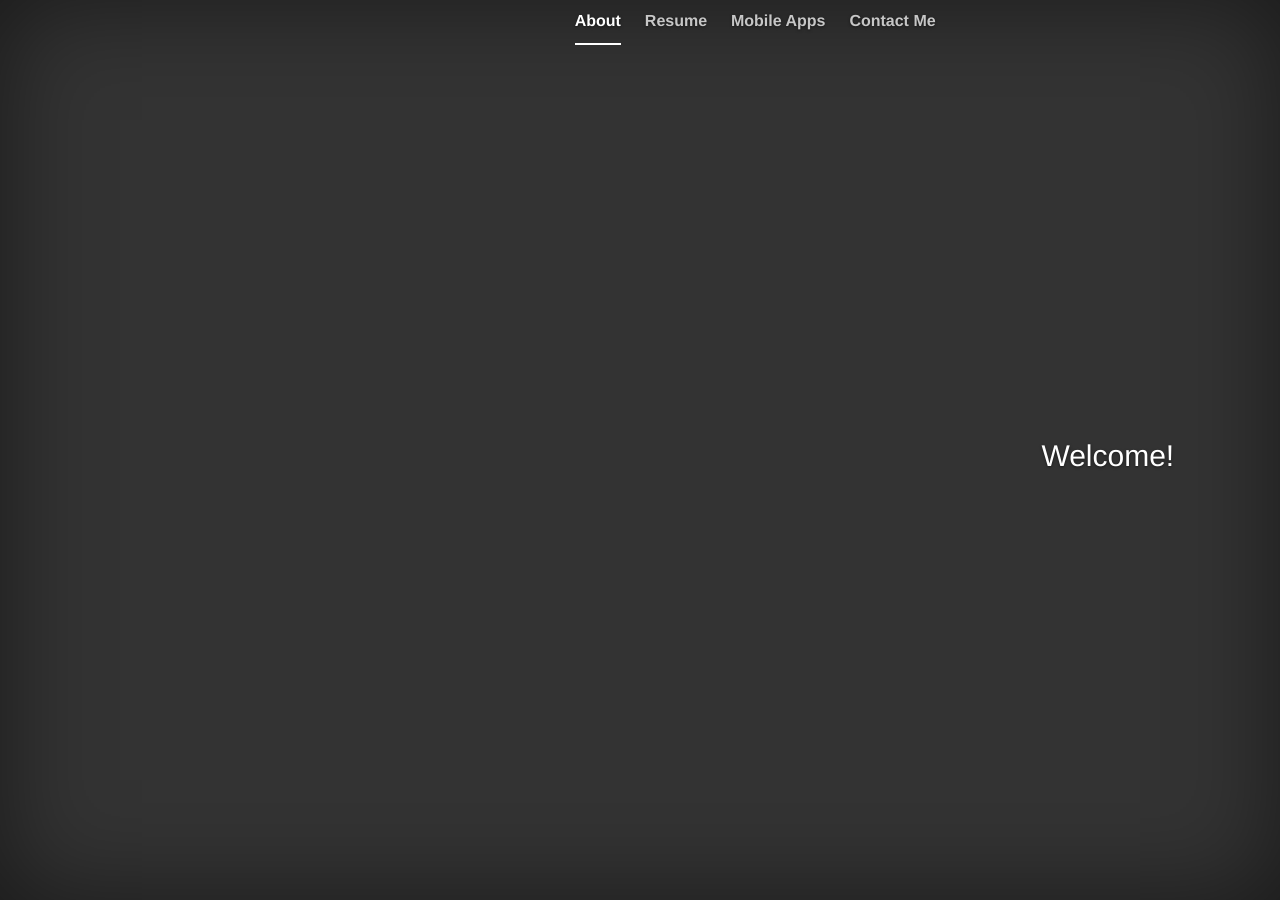
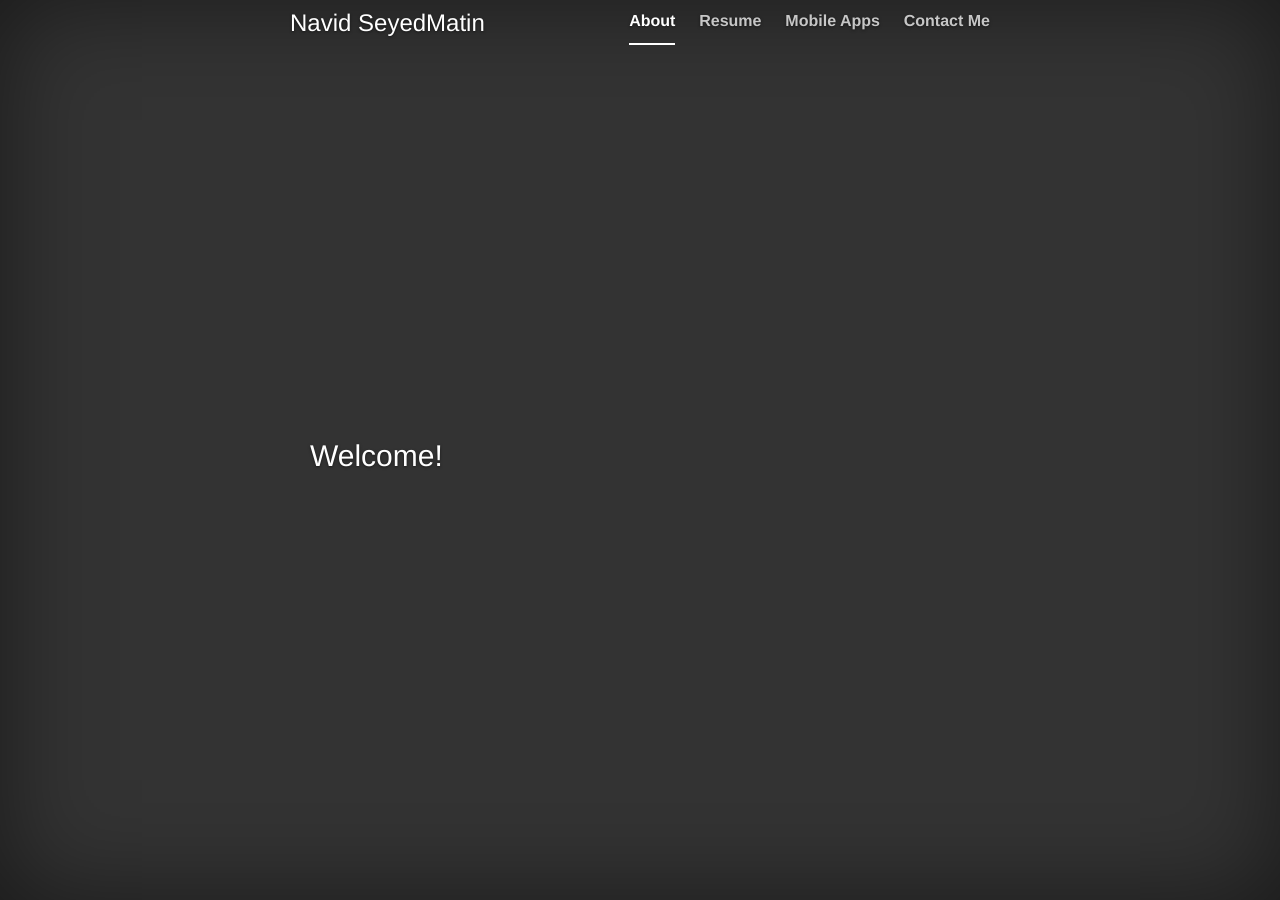
Before and after one commit to navidmatin/navidmatin, a Jekyll site: the page built from index.html, in a window 1280 px wide. Built offline with Jekyll 4.4.1, drawn with Linux system fonts in a browser that asks for light colours; nearby versions of some CDN libraries.

Commit message:
some minor tweeks

```diff
--- a/_includes/nav.html
+++ b/_includes/nav.html
@@ -22,10 +22,13 @@
 
     </nav>-->
 <nav>
+<div class="masthead clearfix">
+<h3 class="masthead-brand">Navid SeyedMatin</h3>
   <ul class="nav masthead-nav">
     <li {% if page.slug == "about" %} class="active"{% endif %}><a href="/">About</a></li>
     <li {% if page.slug == "resume" %} class="active"{% endif %}><a href="/resume">Resume</a></li>
     <li {% if page.slug == "apps" %} class="active"{% endif %}><a href="/apps">Mobile Apps</a></li>
     <li {% if page.slug == "contact" %} class="active"{% endif %}><a href="/contact">Contact Me</a></li>
   </ul>
+  </div>
 </nav>
--- a/_layouts/default.html
+++ b/_layouts/default.html
@@ -5,15 +5,18 @@
     </head>
   <body>
   	<div class="site-wrapper" >
-  	{% include nav.html %}
-	  	<div class="site-wrapper-inner" style="display:none">
-	  		<div ckass="cover-container">
-		 	{{ content }}
+
+	  	<div class="site-wrapper-inner">
+	  		<div class="cover-container">
+  			  	{% include nav.html %}
+		  		<div class="inner cover" style="display:none" id="main-body">
+			 		{{ content }}
+			 	</div>
 		 	</div>
 	 	</div>
  	</div>
  	<script>
- 	$('.site-wrapper-inner').fadeIn(1000);
+ 	$('#main-body').fadeIn(1000);
  	</script>
   </body>
 </html>
--- a/assets/css/cover.css
+++ b/assets/css/cover.css
@@ -31,7 +31,7 @@ body {
 }
 body {
   color: #fff;
-  text-align: center;
+  text-align: left;
   text-shadow: 0 1px 3px rgba(0,0,0,.5);
   box-shadow: inset 0 0 100px rgba(0,0,0,.5);
 }
--- a/index.html
+++ b/index.html
@@ -4,6 +4,4 @@ title: Navid Matin Test Website
 slug: about
 base_url: "/"
 ---
-
-
 	<h2>Welcome!</h2>
```
Also changed, not shown: 6 other files. Lines whose indentation alone changed are shown as unchanged.
